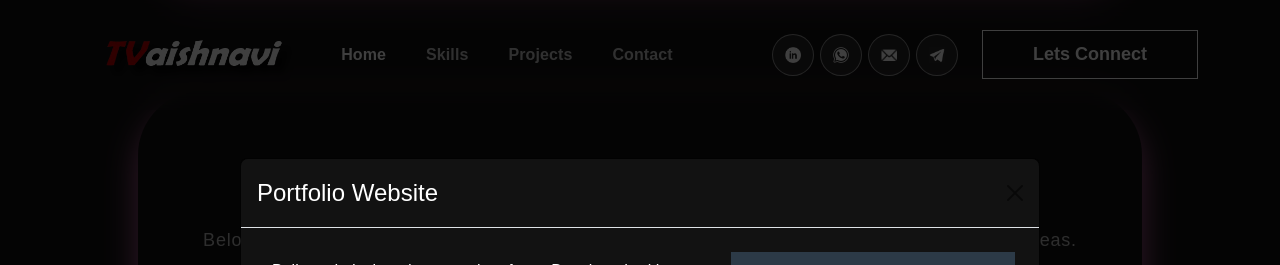
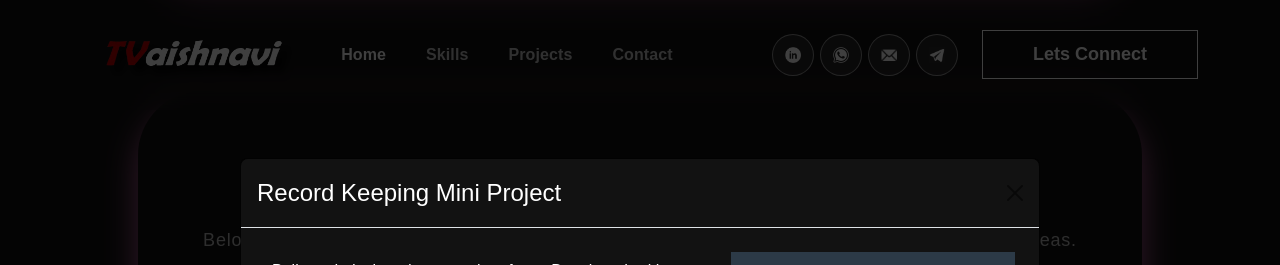
Before and after one commit to thoratv712/TV-Portfolio, a React (Create React App) app: page / in a window 1280 px wide. Both pictures are taken after a click on the element "Portfolio Website". Shown: the part 1498-1763 px from the top of the page. Built offline with nearby package versions, Linux system fonts and the light colour scheme.

Commit message:
Commit after deleting project from github

```diff
--- a/src/Projects.js
+++ b/src/Projects.js
@@ -247,7 +247,7 @@ function Projects() {
         className="custom-modal"
       >
         <Modal.Header closeButton>
-          <Modal.Title>Portfolio Website</Modal.Title>
+          <Modal.Title>Record Keeping Mini Project</Modal.Title>
         </Modal.Header>
         <Modal.Body className="modal-body">
           <h6>
```
